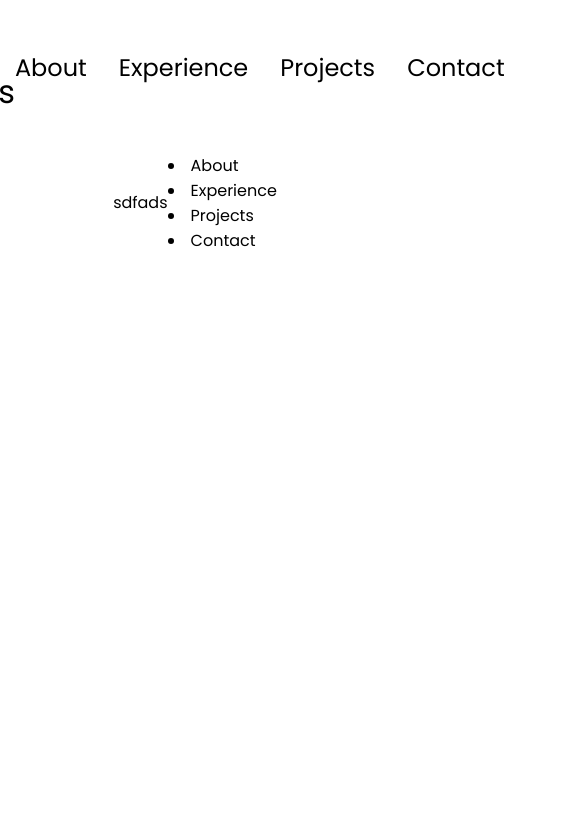
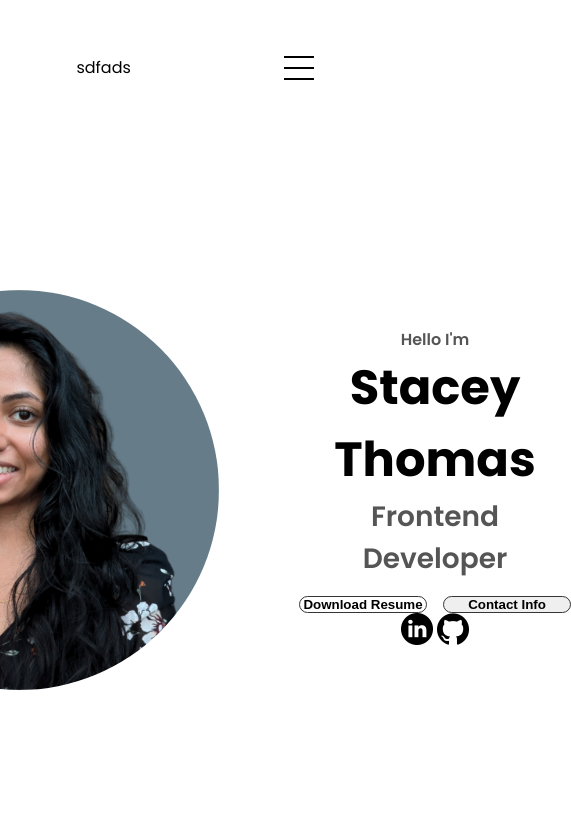
Before and after one commit to staceyvt/stacey-portfolio, a plain HTML site: page index.html in a window 390 px wide. Shown: the whole page, 571 px wide, since content can reach past the window. Drawn offline with Linux system fonts and the light colour scheme.

Commit message:
add css - profile, section, socials

```diff
--- a/index.html
+++ b/index.html
@@ -24,19 +24,37 @@
     <nav id="hamburger-nav">
         <div>sdfads</div>
         <div class="hamburger-menu">
-            <div class="hamburget-icon" onclick="toggleMMenu()">
+            <div class="hamburger-icon" onclick="toggleMenu()">
                 <span></span>
                 <span></span>
                 <span></span>
             </div>
         </div>
-        <div class="menulinks">
-            <li> <a href="#about" onclick="toggleMMenu()">About</a></li>
-            <li><a href="#experience" onclick="toggleMMenu()">Experience</a></li>
-            <li><a href="#projects" onclick="toggleMMenu()">Projects</a></li>
-            <li><a href="#contact" onclick="toggleMMenu()">Contact</a></li>
+        <div class="menu-links">
+            <li> <a href="#about" onclick="toggleMenu()">About</a></li>
+            <li><a href="#experience" onclick="toggleMenu()">Experience</a></li>
+            <li><a href="#projects" onclick="toggleMenu()">Projects</a></li>
+            <li><a href="#contact" onclick="toggleMenu()">Contact</a></li>
         </div>
     </nav>
+    <section id="profile">
+        <div class="section__pic-container">
+            <img src="assets/profile-pic3.png" alt="Profile Picture"/>
+        </div>
+        <div class="section__text">
+         <p class="section__text__p1">Hello I'm</p>
+            <h1 class="title">Stacey Thomas</h1>
+            <p class="section__text__p2">Frontend Developer</p>
+            <div class="btn-container">
+                <button class="btn btn-color-2" onclick="window.open('./assets/StaceyThomas_Resume_25D.docx')">Download Resume</button>
+                <button class="btn btn-color-1" onclick="location.href='./#contact'">Contact Info</button>
+            </div>
+            <div id="socials-container">
+                <img src="./assets/linkedin.png" alt="My LinkedIn profile" class="icon" onclick="location.href='https://linkedin.com/'"/>
+                <img src="./assets/github.png" alt="My GitHub profile" class="icon" onclick="location.href='https://github.com/'"/>
+            </div>
+        </div>
+    </section>
     <script src="script.js"></script>
 </body>
 </html>
--- a/mediaqueries.css
+++ b/mediaqueries.css
@@ -0,0 +1,9 @@
+@media screen and (max-width:1200px) {
+    #desktop-nav{
+        display: none;
+    }
+
+    #hamburger-nav{
+        display:flex;
+    }
+}
--- a/script.js
+++ b/script.js
@@ -0,0 +1,6 @@
+function toggleMenu(){
+    const menu= document.querySelector(".menu-links");
+    const icon = document.querySelector(".hamburger-icon");
+    menu.classList.toggle("open");
+    icon.classList.toggle("open");
+}
--- a/style.css
+++ b/style.css
@@ -26,7 +26,7 @@ nav, .nav-links{
 }
 
 nav{
-    justify-content: center;
+    justify-content: space-around;
     align-items:center;
     height:16vh;
 }
@@ -58,3 +58,173 @@ font-size: 2rem;
 .logo:hover{
     cursor:default;
 }
+/* HAMBURGER MENU */
+#hamburger-nav{
+    display:none;
+}
+#hamburger-menu{
+    position:relative;
+    display: inline-flex;
+}
+.hamburger-icon{
+    display:flex;
+    flex-direction: column;
+    justify-content: space-between;
+    height:24px;
+    width:30px;
+    cursor:pointer;
+}
+
+.hamburger-icon span{
+    width: 100%;
+    height: 2px;
+    background-color: black;
+    transition: all 0.3s ease-in-out;
+}
+
+
+.menu-links{
+    position: absolute;
+    top:100%;
+    right:0;
+    background-color:white;
+    width: fit-content;
+    max-height:0;
+    overflow:hidden;
+    transition: all 0.3 ease-in-out;
+}
+
+.menu-links a{
+    display: block;
+    padding: 10px;
+    text-align: center;
+    font-size: 1.5rem;
+    color: black;
+    text-decoration: none;
+    transition: all 0.3s ease-in-out;
+}
+
+.menu-links li{
+    list-style: none;
+}
+
+.menu-links.open{
+    max-height: 300px;
+}
+
+.hamburger-icon.open span:first-child{
+    transform: rotate(45deg) translate(10px, 5px);
+}
+
+.hamburger-icon.open span:nth-child(2){
+    opacity:0;
+}
+
+.hamburger-icon.open span:last-child{
+    transform: rotate(-45deg) translate(10px, -5px);
+}
+
+
+.hamburger-icon span:first-child{
+    transform: none;
+}
+.hamburger-icon span:first-child{
+    opacity:1;
+}
+
+/* SECTION */
+section{
+    padding-top: 4vh;
+    height: 96vh;
+    margin: 0 10 rem;
+    box-sizing: border-box;
+    min-height: fit-content;
+}
+
+.section-container{
+    display:flex;
+}
+
+/* PROFILE */
+#profile{
+    display:flex;
+    justify-content: center;
+    gap: 5rem;
+    height: 80vh;
+}
+
+.section__pic-container{
+    display:flex;
+    height: 400px;
+    width:400px;
+    margin:auto;
+}
+.section__pic-container img{
+    border-radius: 50%;
+    object-fit: cover;
+}
+
+.section__text{
+    align-self: center;
+    text-align: center;
+}
+
+.section__text p{
+    font-weight:600;
+}
+
+.section__text__p1{
+    text-align:center;
+}
+
+.section__text__p2{
+    font-size: 1.75rem;
+    margin-bottom: 1rem;
+}
+
+.title{
+    font-size: 3rem;
+    text-align: center;
+}
+
+/* ICON */
+
+.icon{
+    cursor:pointer;
+    height:2rem;
+}
+
+/* BUTTONS */
+.btn-container{
+    display:flex;
+    justify-content: center;
+    gap:1rem;
+}
+
+.btn{
+    font-weight: 600;
+    padding: 1 rem;
+    transition: all 300ms ease;
+    width: 8rem;
+    border-radius: 2rem;
+}
+
+.btn-color-1, .btn-color-2{
+    border: rgb(53, 53, 53) 0.1rem solid;
+}
+
+.btn-color-1:hover{
+    cursor: pointer;
+}
+
+.btn-color-2{
+    background: none;
+}
+
+.btn-color-2:hover{
+    border: rgb(255, 255, 255) 0.1rem solid;
+}
+
+.btn-container{
+    gap: 1rem;
+}
```
Also changed, not shown: assets/github.png (added), assets/linkedin.png (added), assets/profile-pic3.png (added), 2 other files.
